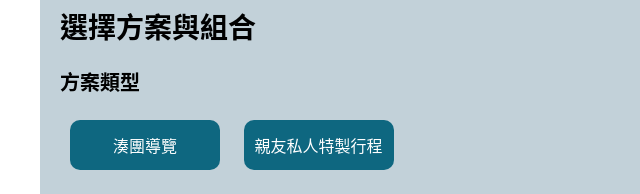
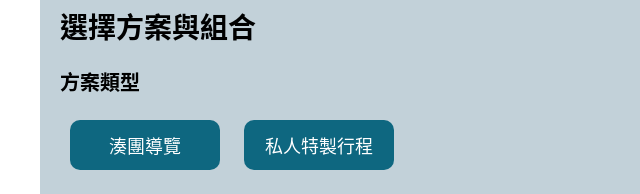
Before and after one commit to PuanZhou/CFD103_24, a website: page sail.html in a window 1280 px wide. Shown: the part 1820-2014 px from the top of the page, 0-640 px from the left. Drawn offline with nearby package versions, Linux system fonts and the light colour scheme.

Commit message:
字體間距續修

```diff
--- a/sail.css
+++ b/sail.css
@@ -250,6 +250,10 @@ margin-right: auto;
     background-color:#FF1F0054;
 }
 
+.sing-up .button {
+    font-size:18px;
+}
+
 .sing-up .button input{
     margin: 0px 10px;
     background-color:rgb(14, 103, 128);
--- a/sail.html
+++ b/sail.html
@@ -171,7 +171,7 @@
                        <h4>方案類型</h4>
                        <div class="button">
                            <input type="button" value="湊團導覽" name="group-buying">
-                           <input type="button" value="親友私人特製行程" name="custom">
+                           <input type="button" value="私人特製行程" name="custom">
                        </div>
                        <div class="number">
                            <h4>人數</h4>
```
Lines whose indentation alone changed are shown as unchanged.
